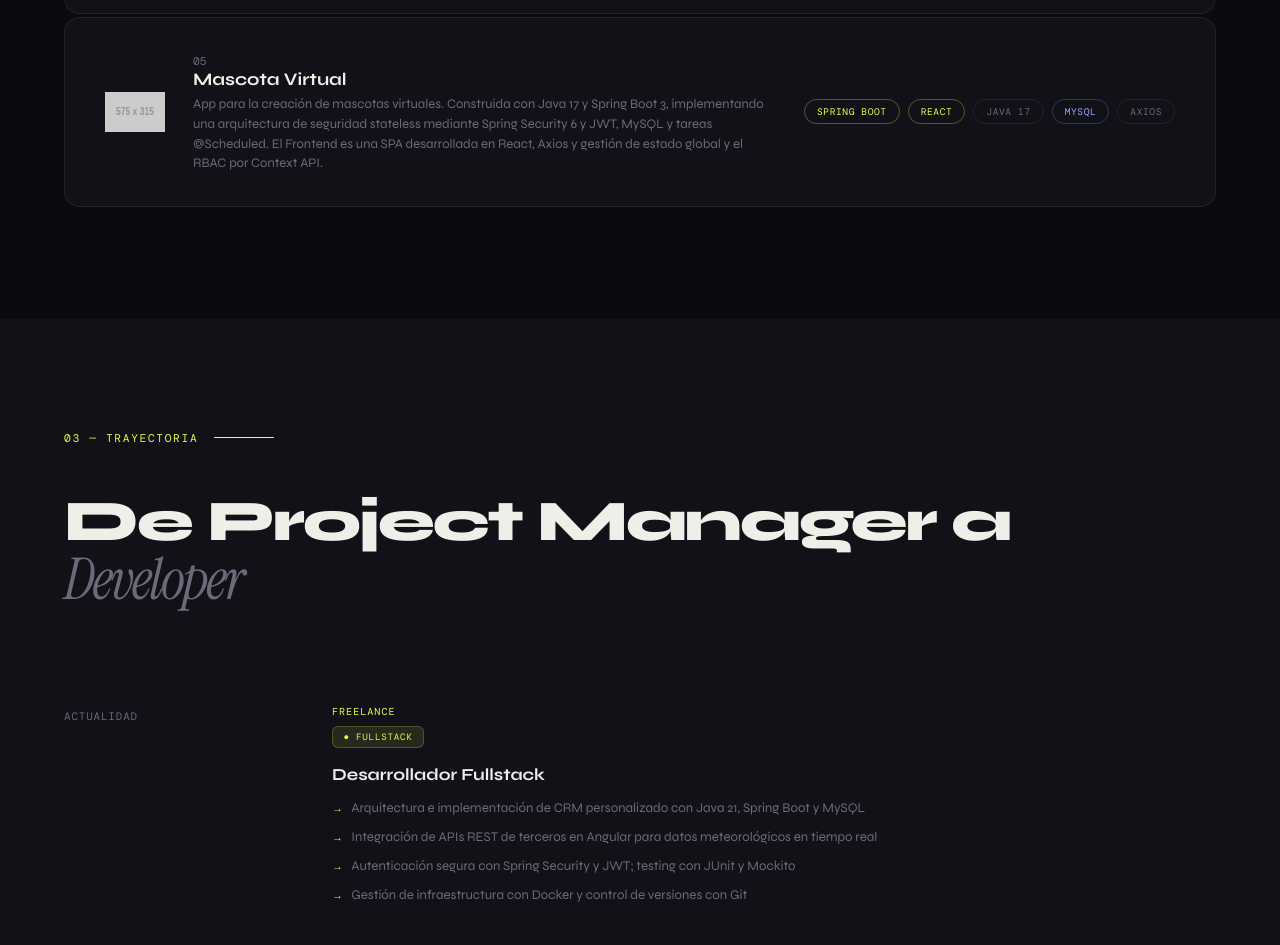
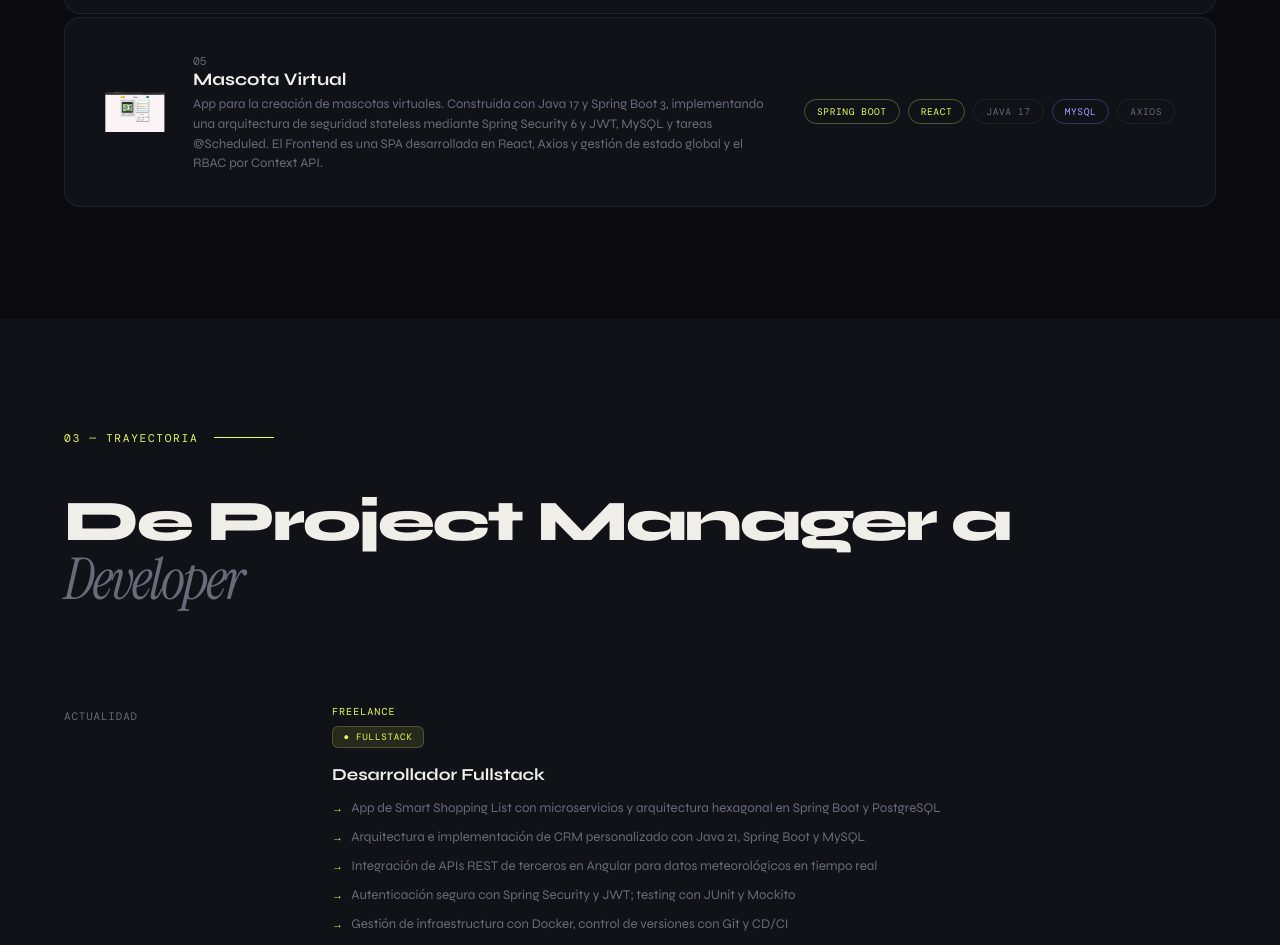
Before and after one commit to isaac-diez/isaac-diez.github.io, a plain HTML site: page index.html in a window 1280 px wide. Shown: the part 2897-3842 px from the top of the page. Drawn offline with nearby package versions, Linux system fonts and the light colour scheme; placeholder pictures from the web are drawn by us; a web font is replaced by a local one.

Commit message:
Style: update project image, enhance experience section details, and add PostgreSQL and Hexagonal architecture skills

```diff
--- a/index.html
+++ b/index.html
@@ -552,7 +552,7 @@
     </a>
 
     <a href="#" class="project-item reveal">
-        <img src="https://placehold.co/575x315" alt="Weather App" class="project-image">
+        <img src="05project.png" alt="Weather App" class="project-image">
       <div>
         <span class="project-num">05</span>
         <div class="project-name">Mascota Virtual</div>
@@ -584,10 +584,11 @@
         <span class="exp-badge badge-dev">● Fullstack</span>
         <div class="exp-role">Desarrollador Fullstack</div>
         <ul class="exp-list">
+          <li>App de Smart Shopping List con microservicios y arquitectura hexagonal en Spring Boot y PostgreSQL</li>
           <li>Arquitectura e implementación de CRM personalizado con Java 21, Spring Boot y MySQL</li>
           <li>Integración de APIs REST de terceros en Angular para datos meteorológicos en tiempo real</li>
           <li>Autenticación segura con Spring Security y JWT; testing con JUnit y Mockito</li>
-          <li>Gestión de infraestructura con Docker y control de versiones con Git</li>
+          <li>Gestión de infraestructura con Docker, control de versiones con Git y CD/CI</li>
         </ul>
       </div>
     </div>
@@ -627,7 +628,7 @@
         <span class="exp-badge badge-pm">◆ Digital Lead</span>
         <div class="exp-role">Digital Marketing &amp; Project Lead</div>
         <ul class="exp-list">
-          <li>Gestión de plataformas digitales de captación (e-commerce, áreas privadas)</li>
+          <li>Gestión de plataformas digitales de captación (e-commerce, áreas privadas, CRM)</li>
           <li>Traducción de objetivos de negocio en especificaciones técnicas</li>
           <li>Quality Assurance de mejoras UX/UI y rendimiento de aplicaciones</li>
         </ul>
@@ -678,7 +679,7 @@
       <div class="skill-card-icon icon-db">◈</div>
       <div class="skill-card-title">Datos e integración</div>
       <div class="skill-pills">
-        <span class="skill-pill">MySQL</span><span class="skill-pill">MongoDB</span>
+        <span class="skill-pill">MySQL</span><span class="skill-pill">MongoDB</span><span class="skill-pill">PostgreSQL</span>
         <span class="skill-pill">JUnit · Mockito</span><span class="skill-pill">Swagger</span>
         <span class="skill-pill">Power BI</span><span class="skill-pill">CRM Dynamics</span>
       </div>
@@ -698,7 +699,7 @@
       <div class="skill-pills">
         <span class="skill-pill">Agile · Scrum</span><span class="skill-pill">Design Thinking</span>
         <span class="skill-pill">Análisis Funcional</span><span class="skill-pill">SOLID</span>
-        <span class="skill-pill">TDD</span><span class="skill-pill">Microservicios</span>
+        <span class="skill-pill">TDD</span><span class="skill-pill">Microservicios</span><span class="skill-pill">Hexagonal</span>
       </div>
     </div>
   </div>
```
